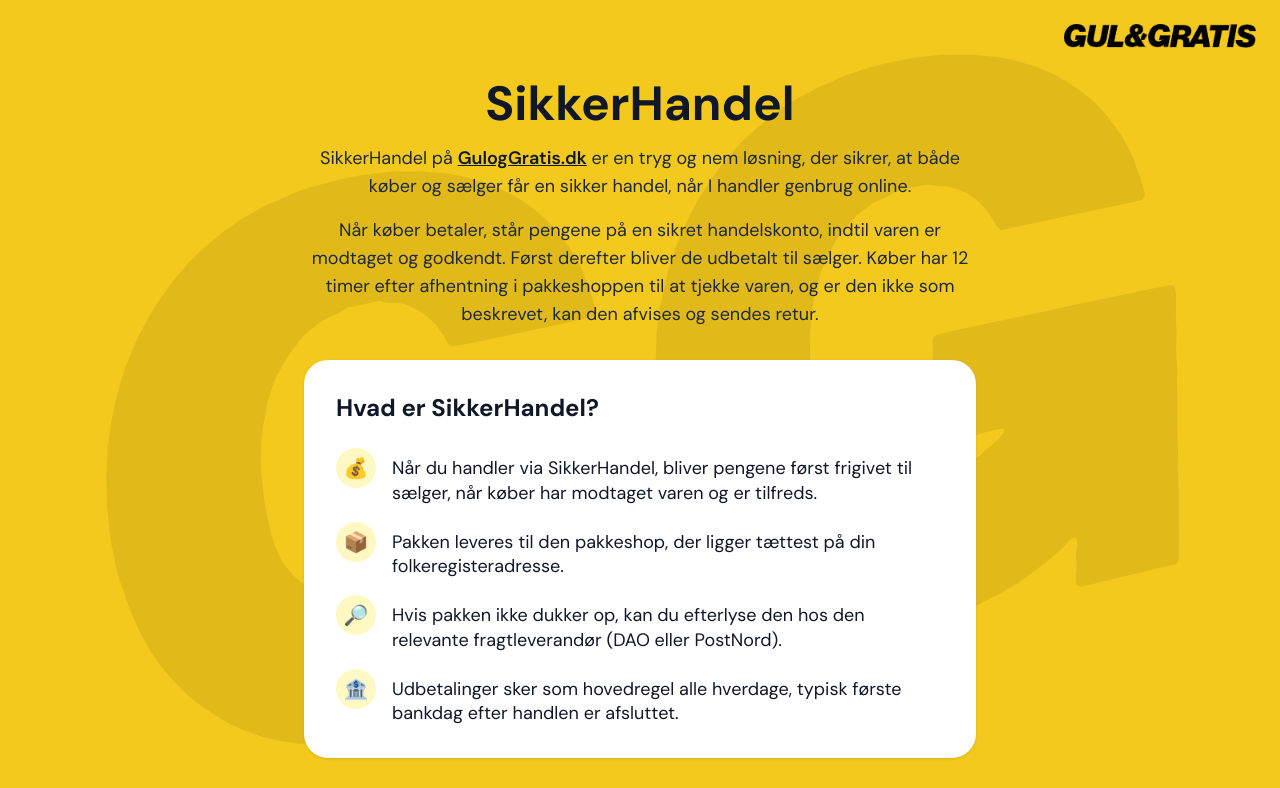
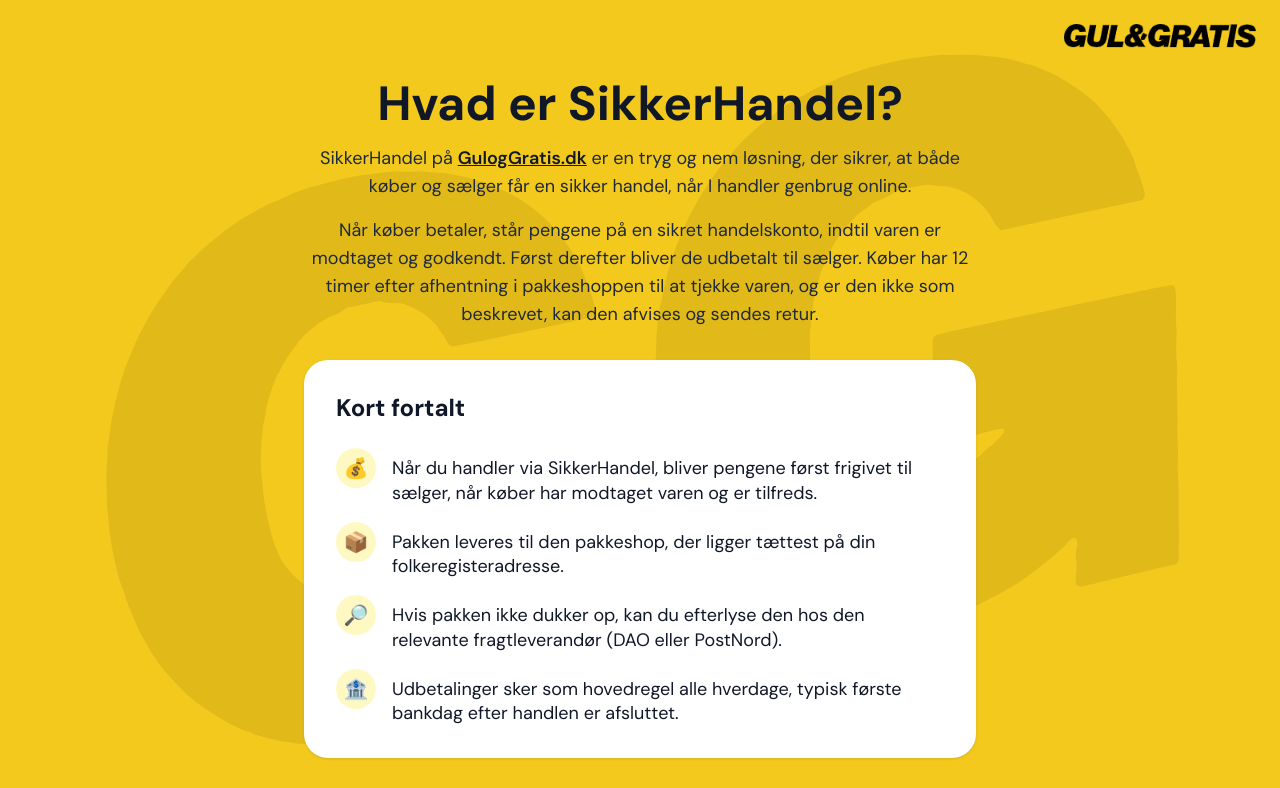
Before and after one commit to khojgaardkroyer-stack/guloggartis, a React (Vite) app: page / in a window 1280 px wide. Shown: the top 788 px of the page. Built offline with nearby package versions, Linux system fonts and the light colour scheme.

Commit message:
Rename page to "Hvad er SikkerHandel?"
Co-Authored-By: Claude Opus 5.5 <noreply@anthropic.com>
Claude-Session: https://claude.ai/code/session_01Daou4s8jKBJt4T1tELkRRS

```diff
--- a/index.html
+++ b/index.html
@@ -7,7 +7,7 @@
     <link rel="preconnect" href="https://fonts.googleapis.com" />
     <link rel="preconnect" href="https://fonts.gstatic.com" crossorigin />
     <link href="https://fonts.googleapis.com/css2?family=DM+Sans:wght@400;600;700&display=swap" rel="stylesheet" />
-    <title>SikkerHandel</title>
+    <title>Hvad er SikkerHandel?</title>
   </head>
   <body>
     <div id="root"></div>
--- a/src/App.tsx
+++ b/src/App.tsx
@@ -20,7 +20,7 @@ function App() {
       </a>
       <div className="relative mx-auto max-w-2xl space-y-8">
         <header className="space-y-4 text-center">
-          <h1 className="text-4xl font-bold sm:text-5xl">SikkerHandel</h1>
+          <h1 className="text-4xl font-bold sm:text-5xl">Hvad er SikkerHandel?</h1>
           <p className="text-lg text-gray-800">
             SikkerHandel på{' '}
             <a href={GUL_OG_GRATIS_URL} className="font-semibold text-gray-900 underline">
@@ -37,7 +37,7 @@ function App() {
           </p>
         </header>
 
-        <StepList title="Hvad er SikkerHandel?" steps={facts} numbered={false} />
+        <StepList title="Kort fortalt" steps={facts} numbered={false} />
         <StepList title="Det fungerer sådan her" steps={happyPath} />
         <StepList title="Hvis køber IKKE godkender varerne" steps={rejectedPath} />
         <FaqList title="Ofte stillede spørgsmål" faqs={faqs} />
```
